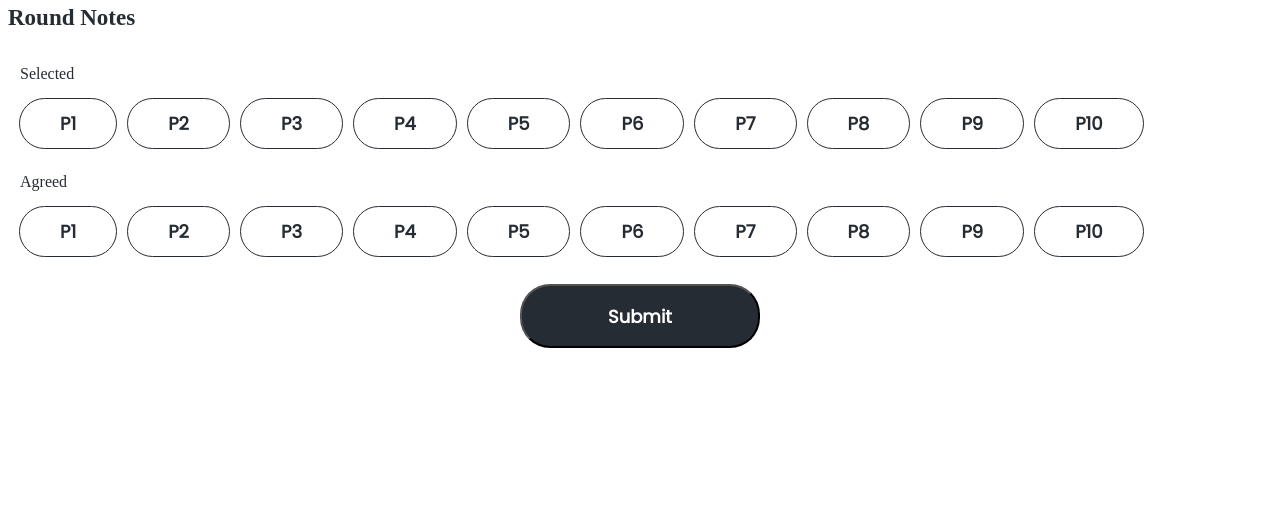
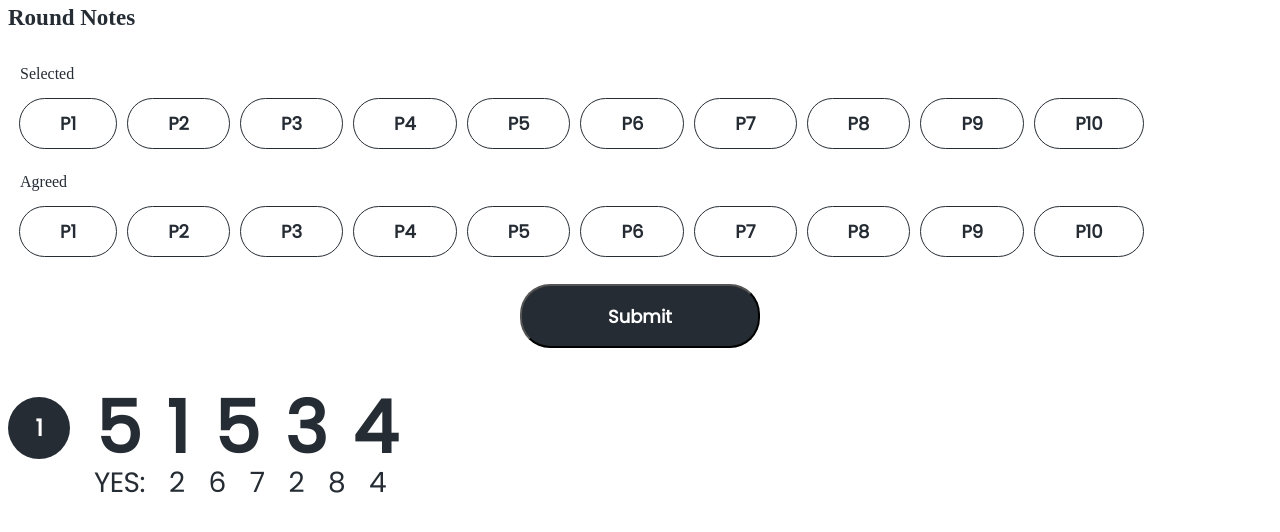
Before and after one commit to o0ez0o/avalon-note-ast, a React (Create React App) app in the folder avalon-note-ast/: page / in a window 1280 px wide. Shown: the top 532 px of the page. Built offline with nearby package versions, Linux system fonts and the light colour scheme.

Commit message:
VoteResult Component Added

```diff
--- a/avalon-note-ast/src/App.jsx
+++ b/avalon-note-ast/src/App.jsx
@@ -1,5 +1,6 @@
 import React from 'react';
-import RoundNote from "./RoundNote.jsx"
+import RoundNote from "./Components/RoundNote/RoundNote.jsx"
+import QuestResult from './Components/QuestResult/QuestResult.jsx';
 
 
 
@@ -22,6 +23,7 @@ export function App(props) {
   return (
     <div>
       <RoundNote onSubmit = {onSubmit}></RoundNote>
+      <QuestResult/>
 
     </div>
   )
--- /dev/null
+++ b/avalon-note-ast/src/Components/QuestResult/Components/TeamLeader.jsx
@@ -0,0 +1,52 @@
+import React, { useState } from 'react';
+
+const TeamLeader = () => {
+  const [status, setStatus] = useState('teamdefault');
+
+  const handleClick = () => {
+    if (status === 'teamdefault') {
+      setStatus('teamgood');
+    } else if (status === 'teamgood') {
+      setStatus('teamevil');
+    } else {
+      setStatus('teamdefault');
+    }
+  };
+
+  const styles = {
+    display: 'flex',
+    flexDirection: 'column',
+    justifyContent: 'center',
+    alignItems: 'center',
+    width: '62px',
+    height: '62px',
+    left: '0px',
+    top: '7.5px',
+    borderRadius: '34px',
+    background: status === 'teamdefault' ? '#252C34' : (status === 'teamgood' ? '#5078E7' : '#ED2828'),
+  };
+
+  const numberStyles = {
+
+    width: 'wrap',
+    height: '28px',
+    fontFamily: 'Poppins',
+    fontStyle: 'normal',
+    fontWeight: 700,
+    fontSize: '23px',
+    lineHeight: '28px',
+    letterSpacing: '-0.02em',
+    color: '#FFFFFF',
+    flex: 'none',
+    order: 0,
+    flexGrow: 0,
+  };
+
+  return (
+    <div style={styles} onClick={handleClick}>
+      <span style={numberStyles}>1</span>
+    </div>
+  );
+};
+
+export default TeamLeader;
--- /dev/null
+++ b/avalon-note-ast/src/Components/QuestResult/Components/TeamMember.jsx
@@ -0,0 +1,25 @@
+import React, { useState } from "react";
+import "../QuestResult.css"; // import the CSS file for styling
+
+function TeamMember() {
+  const [status, setStatus] = useState("default"); // set initial state to "default"
+
+  const handleClick = () => {
+    if (status === "default") {
+      setStatus("good");
+    } else if (status === "good") {
+      setStatus("evil");
+    } else {
+      setStatus("default");
+    }
+  };
+
+  const randomNumber = Math.floor(Math.random() * 10) + 1; // generate random number from 1 to 10
+
+  return (
+    <div className={`teamMember ${status}`} onClick={handleClick}>
+      {randomNumber}
+    </div>
+  );
+}
+export default TeamMember;
--- /dev/null
+++ b/avalon-note-ast/src/Components/QuestResult/Components/TeamMembers.jsx
@@ -0,0 +1,30 @@
+import React from 'react';
+import TeamLeader from './TeamLeader.jsx';
+import TeamMember from './TeamMember.jsx';
+
+
+const TeamMembers = () => {
+  const containerStyles = {
+    display: 'flex',
+    alignItems: 'center',
+    justifyContent: 'left',
+    position: 'relative',
+    height: '80px',
+    margin: '0 auto',
+    marginTop: '40px',
+    gap: '24px',
+  };
+
+  return (
+    <div style={containerStyles}>
+      <TeamLeader />
+      <TeamMember />
+      <TeamMember />
+      <TeamMember />
+      <TeamMember />
+      <TeamMember />
+    </div>
+  );
+};
+
+export default TeamMembers;
--- /dev/null
+++ b/avalon-note-ast/src/Components/QuestResult/Components/VoteResult.jsx
@@ -0,0 +1,32 @@
+import React from 'react';
+import VotedPlayers from './VotedPlayers.jsx';
+import "../QuestResult.css";
+import "@fontsource/poppins";
+
+const VoteResult = () => {
+  const containerStyles = {
+    display: 'flex',
+    alignItems: 'center',
+    justifyContent: 'left',
+    position: 'relative',
+    height: '30px',
+    margin: '0 auto',
+    marginTop: '0px',
+    marginLeft: '86px',
+    gap: '24px',
+  };
+
+  return (
+    <div style={containerStyles}>
+      <p className={`votedPlayers`}>YES: </p>
+      <VotedPlayers />
+      <VotedPlayers />
+      <VotedPlayers />
+      <VotedPlayers />
+      <VotedPlayers />
+      <VotedPlayers />
+    </div>
+  );
+};
+
+export default VoteResult;
--- /dev/null
+++ b/avalon-note-ast/src/Components/QuestResult/Components/VotedPlayers.jsx
@@ -0,0 +1,25 @@
+import React, { useState } from "react";
+import "../QuestResult.css"; // import the CSS file for styling
+
+function VotedPlayers() {
+  const [status, setStatus] = useState("default"); // set initial state to "default"
+
+  const handleClick = () => {
+    if (status === "default") {
+      setStatus("good");
+    } else if (status === "good") {
+      setStatus("evil");
+    } else {
+      setStatus("default");
+    }
+  };
+
+  const randomNumber = Math.floor(Math.random() * 10) + 1; // generate random number from 1 to 10
+
+  return (
+    <div className={`votedPlayers ${status}`} onClick={handleClick}>
+      {randomNumber}
+    </div>
+  );
+}
+export default VotedPlayers;
--- /dev/null
+++ b/avalon-note-ast/src/Components/QuestResult/QuestResult.css
@@ -0,0 +1,52 @@
+.teamMember {
+    position: relative;
+    width: wrap;
+    height: 80px;
+    font-style: normal;
+    font-family: 'Poppins';
+    font-weight: 600;
+    font-size: 72px;
+    line-height: 80px;
+    margin: 2px;
+    letter-spacing: -0.04em;
+    color: #252C34;
+  }
+
+  .teamMember.default {
+    color: #252C34;
+  }
+
+  .teamMember.good {
+    color: #C5D2F7;
+  }
+
+  .teamMember.evil {
+    color: #FAC1C1;
+  }
+
+  .votedPlayers {
+    /* YES: 4 · 5 · 6 · 9 */
+    width: 'wrap';
+    height: 34px;
+
+    font-family: 'Poppins';
+    font-style: normal;
+    margin-left: 0px;
+    font-weight: 400;
+    font-size: 28px;
+    line-height: 34px;
+    /* identical to box height, or 121% */
+
+    letter-spacing: -0.02em;
+
+    /* Neutral/800 */
+
+    color: #252C34;
+
+
+    /* Inside auto layout */
+
+    flex: none;
+    order: 1;
+    flex-grow: 0;
+  }
--- /dev/null
+++ b/avalon-note-ast/src/Components/QuestResult/QuestResult.jsx
@@ -0,0 +1,21 @@
+import React from 'react';
+import TeamMembers from './Components/TeamMembers.jsx'
+import VoteResult from './Components/VoteResult.jsx';
+
+
+
+export function QuestResult(props) {
+
+  return (
+    <div>
+      <TeamMembers/>
+      <VoteResult style = {{
+        marginLeft: '80px',
+
+      }
+      }></VoteResult>
+
+    </div>
+  )
+}
+export default QuestResult;
```
Also changed, not shown: avalon-note-ast/src/Components/RoundNote/Clip.jsx (renamed from avalon-note-ast/src/Clip.jsx), avalon-note-ast/src/Components/RoundNote/ClipBar.jsx (renamed from avalon-note-ast/src/ClipBar.jsx), avalon-note-ast/src/Components/RoundNote/RoundNote.jsx (renamed from avalon-note-ast/src/RoundNote.jsx).
